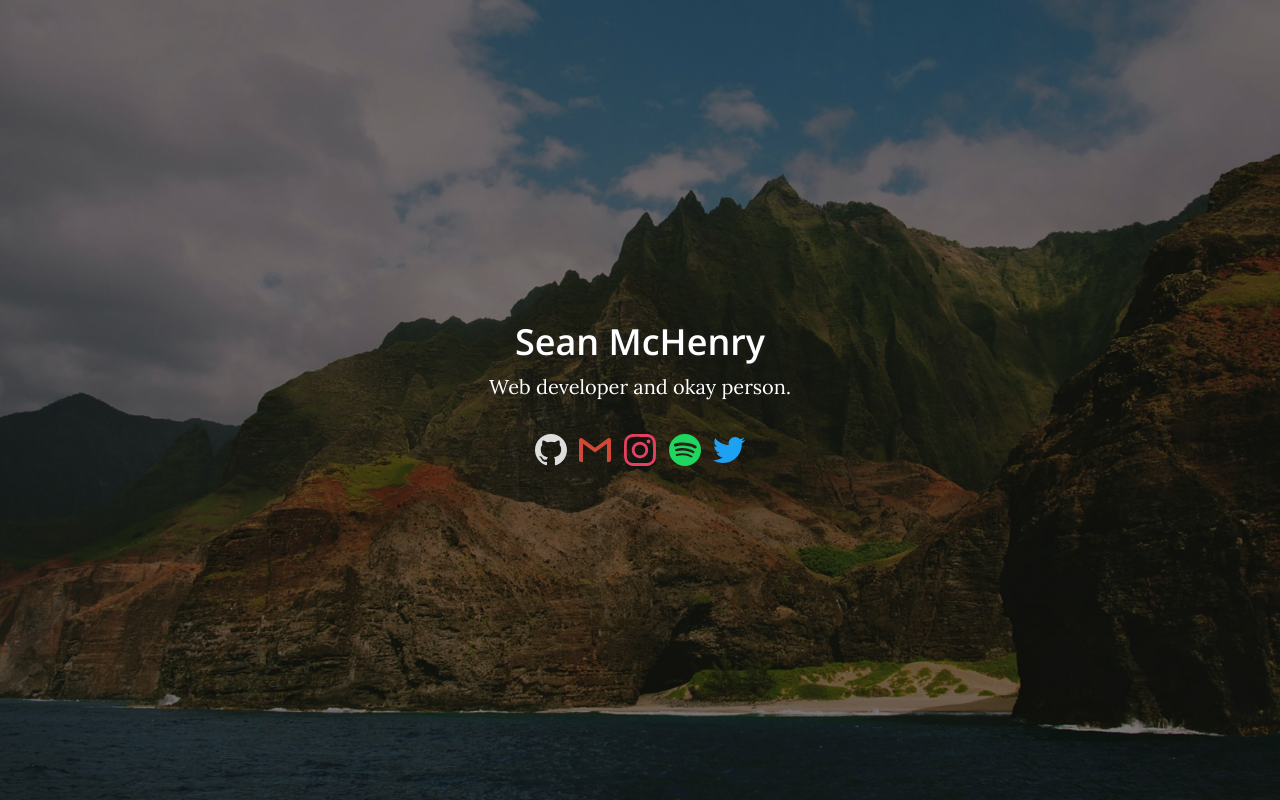
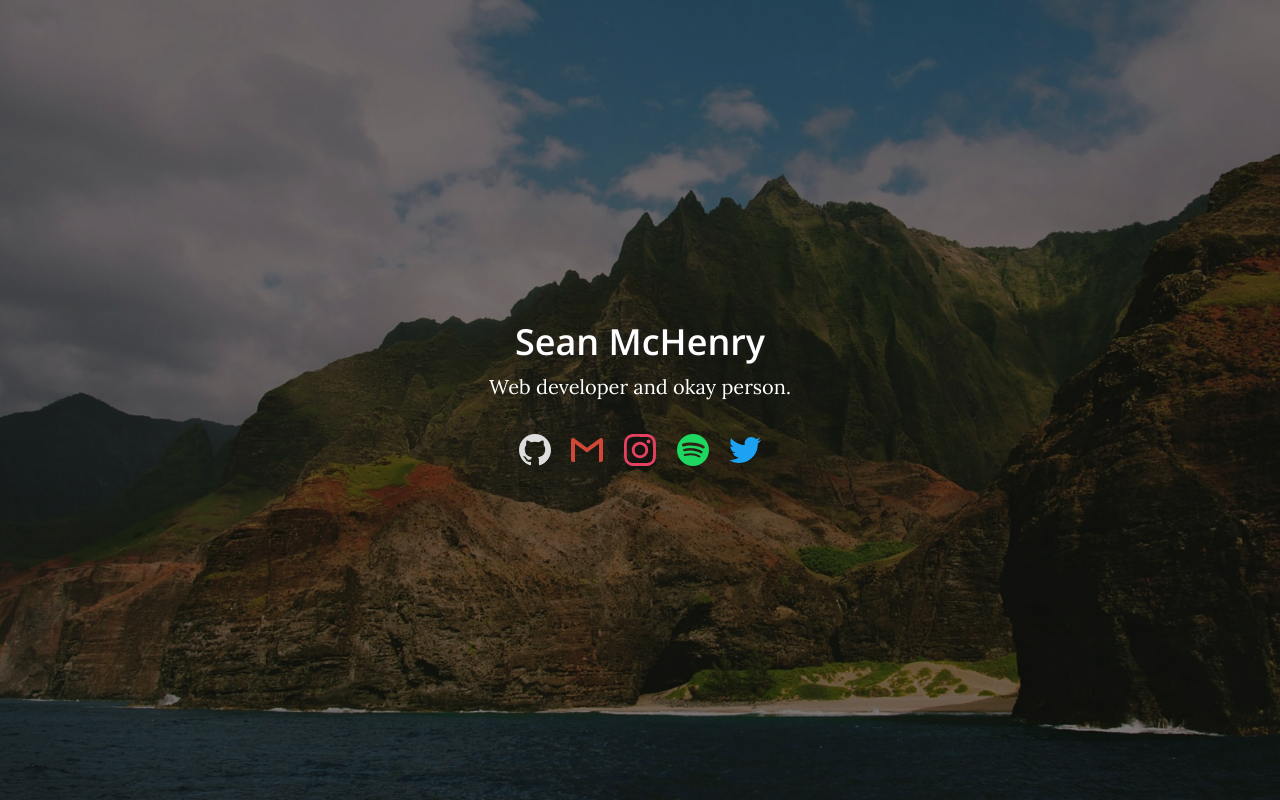
Before and after one commit to seankmchenry/seanmchenry, a website: page index.html in a window 1280 px wide. Drawn offline with nearby package versions, Linux system fonts and the light colour scheme.

Commit message:
Increased margin between social icons

```diff
--- a/css/skull.css
+++ b/css/skull.css
@@ -682,7 +682,7 @@ body {
 .main-icons li {
   display: inline-block;
   vertical-align: middle;
-  margin: 0 0.25rem;
+  margin: 0 0.5rem;
   transition: opacity 0.25s;
 }
 .main-icons li:hover,
```
